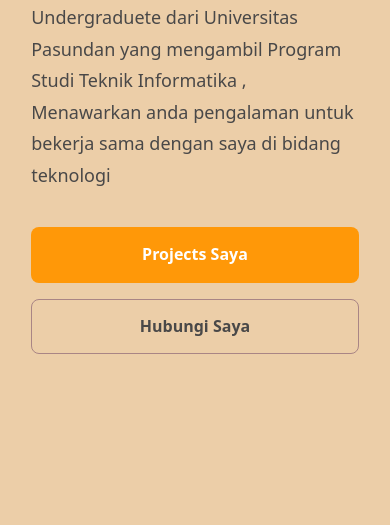
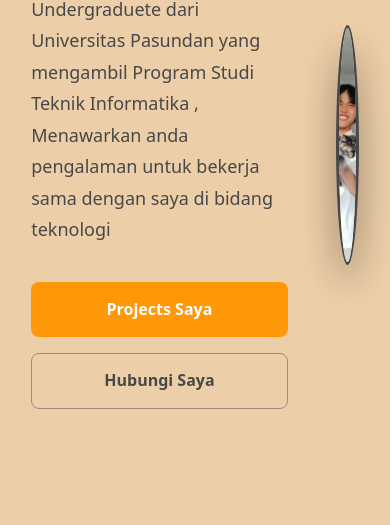
Before and after one commit to Kazadynamic/itw2026_project1_263040009, a plain HTML site: page index.html in a window 390 px wide. Shown: the part 361-886 px from the top of the page. Drawn offline with Linux system fonts and the light colour scheme.

Commit message:
repair and add : Menambahkan foto pada hero serta css di perbaikin

```diff
--- a/css/style.css
+++ b/css/style.css
@@ -113,6 +113,8 @@
         min-height: 90vh;
         padding: 4rem var(--container-padding);
         background-color: var(--surface-page);
+        justify-content: space-between;
+        gap: 3rem;
       }
 
       .hero-content {
@@ -177,7 +179,30 @@
         border-color: var(--text-heading);
       }
 
-      /* 6. Tampilan Responsif */
+      * Styling untuk pembungkus foto */
+      .hero-media {
+        flex: 0 1 360px;
+        display: flex;
+        justify-content: center;
+        align-items: center;
+        margin: 0;
+      }
+
+      /* Styling langsung untuk gambar foto */
+      .hero-media img,
+      .Hero > img {
+        width: 100%;
+        max-width: 360px;
+        height: 360px;
+        object-fit: cover;
+        object-position: center top;
+        border-radius: 50%; /* Ganti ke 50% jika ingin bulat */
+        border: 3px solid #494848;
+        box-shadow: 0 20px 35px rgba(0, 0, 0, 0.4);
+        display: block;
+      }
+
+      /* Tampilan Responsif */
         @media (max-width: 768px) {
       .hero {
         min-height: 85vh;
@@ -192,4 +217,10 @@
         width: 100%;
         text-align: center;
         }
+
+      .hero-media img,
+      .Hero > img {
+        max-width: 240px;
+        height: 240px;
       }
+       }
--- a/index.html
+++ b/index.html
@@ -34,6 +34,10 @@
             <a href="#Contacts" class="btn-secondary">Hubungi Saya</a>
           </div>
         </div>
+        <!-- Foto pada Hero -->
+        <figure class="hero-media">
+          <img src="img/profile-fildzhan.webp" alt="Foto profil Fildzhan" width="380" height="380" loading="eager" />
+        </figure>
       </section>
     </main>
   </body>
```
Also changed, not shown: img/profile-fildzhan.webp (added). Lines whose indentation alone changed are shown as unchanged.
